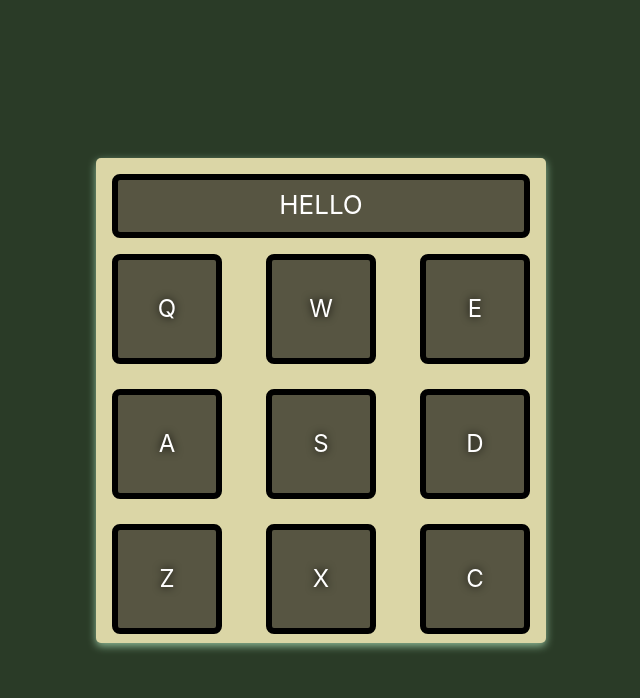
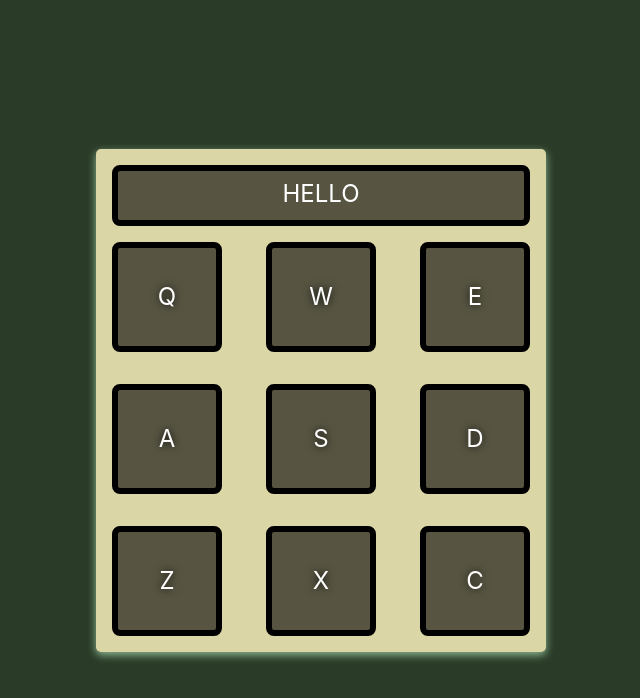
Before and after one commit to asorsz/drum-machine, a React (Create React App) app: page / in a window 1280 px wide. Shown: the top 698 px of the page, without its empty margins (319-959 px from the left). Built offline with nearby package versions, Linux system fonts and the light colour scheme.

Commit message:
Tidy font-size and margins

```diff
--- a/src/css/App.css
+++ b/src/css/App.css
@@ -5,8 +5,6 @@
 #drum-machine {
   background-color: rgb(219, 214, 166);
   max-width: 800px;
-  min-height: 50vh;
   border-radius: 5px;
   box-shadow: rgba(159, 204, 166, 0.87) 0px 3px 8px;
-  font-size: calc(10px + 2vmin);
 }
--- a/src/css/Display.css
+++ b/src/css/Display.css
@@ -8,4 +8,5 @@
   text-align: center;
   text-transform: uppercase;
   color: #FFF;
+  font-size: 1.5rem;
 }
--- a/src/css/DrumPad.css
+++ b/src/css/DrumPad.css
@@ -15,7 +15,7 @@
   max-width: 110px;
   border: .4rem solid black;
   border-radius: .5rem;
-  margin: 1rem 1rem 2%;
+  margin: 1rem 1rem;
   font-size: 1.5rem;
   padding: 1rem .5rem;
   transition: all .07s ease;
@@ -39,10 +39,3 @@ kbd {
   font-size: 2rem;
   background: none;
 }
-
-.label {
-  font-size: 1rem;
-  text-transform: uppercase;
-  letter-spacing: .1rem;
-  color: #ffc600;
-}
```
